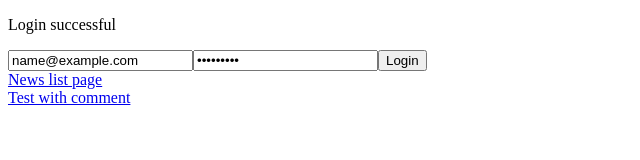
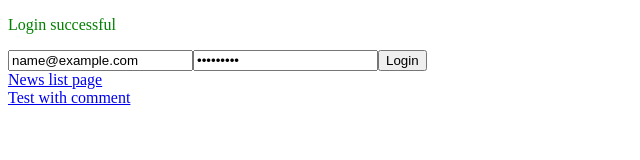
Before and after one commit to jassiG/kuroco-nuxt3-demo, a Nuxt app: page /login in a window 1280 px wide. Both pictures are taken after typing "name@example.com", "Sample123" into the empty fields and a click on the button "Login". Shown: the top 160 px of the page, without its empty margins (0-640 px from the left). Built offline with nearby package versions, Linux system fonts and the light colour scheme; no server answers.

Commit message:
style fix

```diff
--- a/pages/login/index.vue
+++ b/pages/login/index.vue
@@ -1,6 +1,6 @@
 <template>
   <form @submit.prevent="login">
-    <p v-if="loginStatus !== null">
+    <p v-if="loginStatus !== null" :style="{ color: resultMessageColor }">
       {{ resultMessage }}
     </p>
 
```
